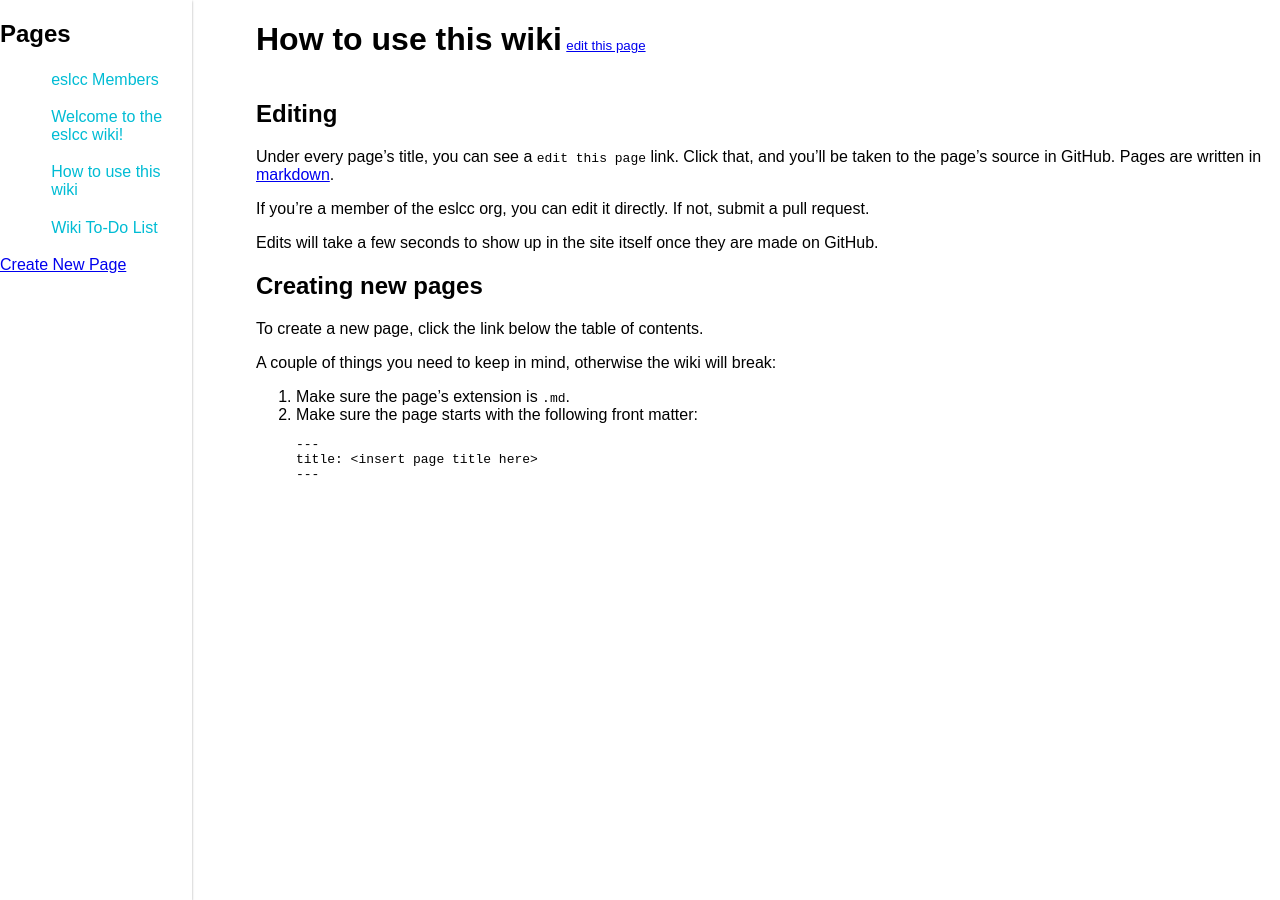
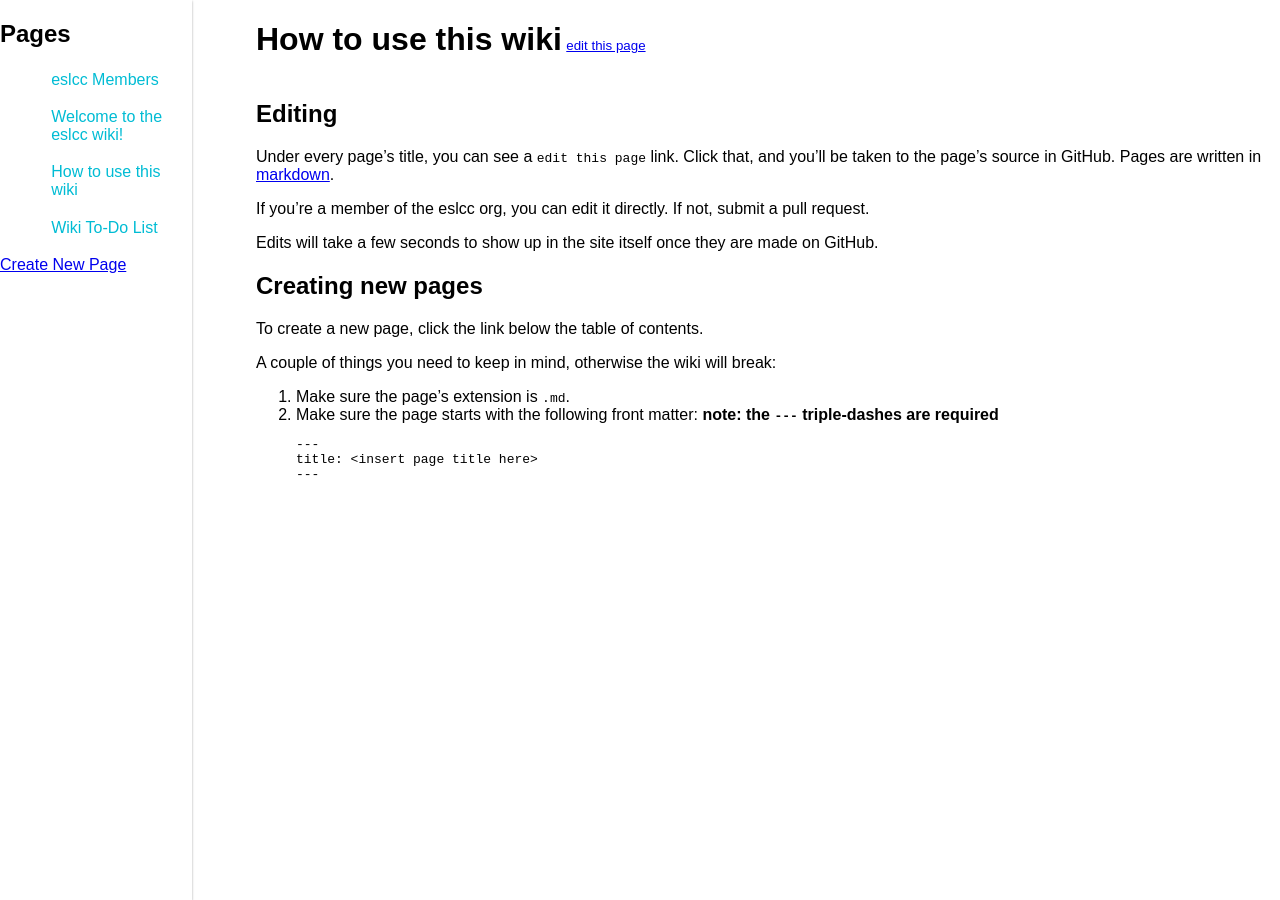
Before and after one commit to eslcc/wiki, a Jekyll site: the page built from pages/how-to-use-this-wiki.md, in a window 1280 px wide. Built offline with Jekyll 4.4.1, drawn with Linux system fonts in a browser that asks for light colours.

Commit message:
Update how-to-use-this-wiki.md

````diff
--- a/pages/how-to-use-this-wiki.md
+++ b/pages/how-to-use-this-wiki.md
@@ -18,7 +18,7 @@ To create a new page, click the link below the table of contents.
 A couple of things you need to keep in mind, otherwise the wiki will break:
 
 1. Make sure the page's extension is `.md`.
-2. Make sure the page starts with the following front matter:
+2. Make sure the page starts with the following front matter: **note: the `---` triple-dashes are required**
 ```
 ---
 title: <insert page title here>
````
